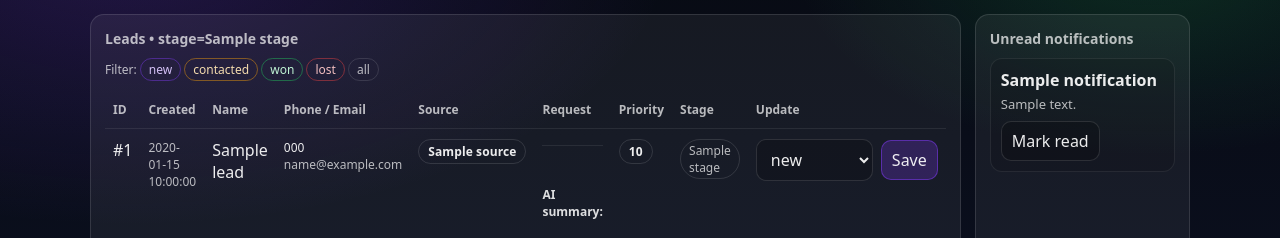
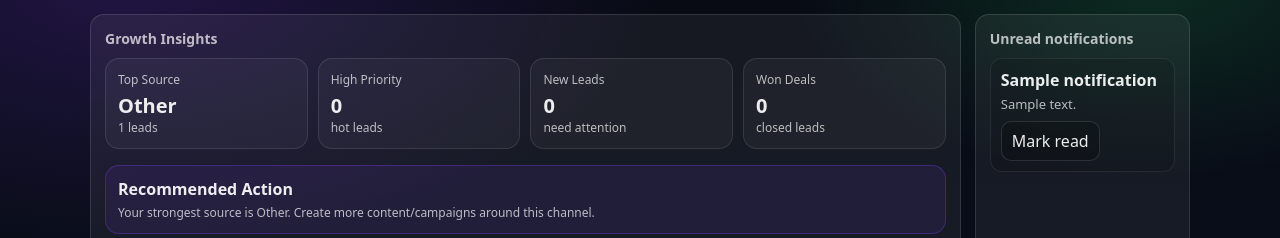
Before and after one commit to yehyazenab-eng/leadbot-ai-crm, a FastAPI app: template app/templates/crm/leads.html in a window 1280 px wide. Shown: the part 90-328 px from the top of the page. Run offline with FastAPI, Linux system fonts and the light colour scheme; the template is opened without the code that fills it: most values are stand-ins (such as "Sample title", 1, 10 or a date in 2020).

Commit message:
add marketing insights dashboard

```diff
--- a/app/templates/crm/leads.html
+++ b/app/templates/crm/leads.html
@@ -1,7 +1,114 @@
 {% extends "crm/base.html" %}
 {% block content %}
+  {% set ns = namespace(high=0, new=0, contacted=0, won=0, lost=0, instagram=0, tiktok=0, facebook=0, google=0, website=0, friend=0, other=0, top_source="unknown", top_source_count=0) %}
+
+  {% for lead in leads %}
+    {% if (lead.score or "Low")|lower == "high" %}
+      {% set ns.high = ns.high + 1 %}
+    {% endif %}
+
+    {% if lead.stage == "new" %}
+      {% set ns.new = ns.new + 1 %}
+    {% elif lead.stage == "contacted" %}
+      {% set ns.contacted = ns.contacted + 1 %}
+    {% elif lead.stage == "won" %}
+      {% set ns.won = ns.won + 1 %}
+    {% elif lead.stage == "lost" %}
+      {% set ns.lost = ns.lost + 1 %}
+    {% endif %}
+
+    {% set source = (lead.source or "other")|lower %}
+    {% if source == "instagram" %}
+      {% set ns.instagram = ns.instagram + 1 %}
+    {% elif source == "tiktok" %}
+      {% set ns.tiktok = ns.tiktok + 1 %}
+    {% elif source == "facebook" %}
+      {% set ns.facebook = ns.facebook + 1 %}
+    {% elif source == "google" %}
+      {% set ns.google = ns.google + 1 %}
+    {% elif source == "website" or source == "web" %}
+      {% set ns.website = ns.website + 1 %}
+    {% elif source == "friend" %}
+      {% set ns.friend = ns.friend + 1 %}
+    {% else %}
+      {% set ns.other = ns.other + 1 %}
+    {% endif %}
+  {% endfor %}
+
+  {% if ns.instagram > ns.top_source_count %}
+    {% set ns.top_source = "Instagram" %}
+    {% set ns.top_source_count = ns.instagram %}
+  {% endif %}
+  {% if ns.tiktok > ns.top_source_count %}
+    {% set ns.top_source = "TikTok" %}
+    {% set ns.top_source_count = ns.tiktok %}
+  {% endif %}
+  {% if ns.facebook > ns.top_source_count %}
+    {% set ns.top_source = "Facebook" %}
+    {% set ns.top_source_count = ns.facebook %}
+  {% endif %}
+  {% if ns.google > ns.top_source_count %}
+    {% set ns.top_source = "Google" %}
+    {% set ns.top_source_count = ns.google %}
+  {% endif %}
+  {% if ns.website > ns.top_source_count %}
+    {% set ns.top_source = "Website" %}
+    {% set ns.top_source_count = ns.website %}
+  {% endif %}
+  {% if ns.friend > ns.top_source_count %}
+    {% set ns.top_source = "Friend" %}
+    {% set ns.top_source_count = ns.friend %}
+  {% endif %}
+  {% if ns.other > ns.top_source_count %}
+    {% set ns.top_source = "Other" %}
+    {% set ns.top_source_count = ns.other %}
+  {% endif %}
+
   <div class="grid">
     <div class="card">
+      <h2>Growth Insights</h2>
+
+      <div style="display: grid; grid-template-columns: repeat(4, minmax(0, 1fr)); gap: 10px; margin-bottom: 16px;">
+        <div style="padding: 12px; border: 1px solid rgba(255,255,255,0.10); border-radius: 14px; background: rgba(255,255,255,0.04);">
+          <div class="muted small">Top Source</div>
+          <div style="font-size: 20px; font-weight: 700; margin-top: 4px;">{{ ns.top_source }}</div>
+          <div class="muted small">{{ ns.top_source_count }} leads</div>
+        </div>
+
+        <div style="padding: 12px; border: 1px solid rgba(255,255,255,0.10); border-radius: 14px; background: rgba(255,255,255,0.04);">
+          <div class="muted small">High Priority</div>
+          <div style="font-size: 20px; font-weight: 700; margin-top: 4px;">{{ ns.high }}</div>
+          <div class="muted small">hot leads</div>
+        </div>
+
+        <div style="padding: 12px; border: 1px solid rgba(255,255,255,0.10); border-radius: 14px; background: rgba(255,255,255,0.04);">
+          <div class="muted small">New Leads</div>
+          <div style="font-size: 20px; font-weight: 700; margin-top: 4px;">{{ ns.new }}</div>
+          <div class="muted small">need attention</div>
+        </div>
+
+        <div style="padding: 12px; border: 1px solid rgba(255,255,255,0.10); border-radius: 14px; background: rgba(255,255,255,0.04);">
+          <div class="muted small">Won Deals</div>
+          <div style="font-size: 20px; font-weight: 700; margin-top: 4px;">{{ ns.won }}</div>
+          <div class="muted small">closed leads</div>
+        </div>
+      </div>
+
+      <div style="padding: 12px; border: 1px solid rgba(124,58,237,0.35); border-radius: 14px; background: rgba(124,58,237,0.10); margin-bottom: 18px;">
+        <div style="font-weight: 700; margin-bottom: 4px;">Recommended Action</div>
+        <div class="muted small">
+          {% if ns.high > 0 %}
+            Follow up with your {{ ns.high }} high-priority lead{% if ns.high > 1 %}s{% endif %} first.
+          {% elif ns.new > 0 %}
+            Contact your {{ ns.new }} new lead{% if ns.new > 1 %}s{% endif %} before they go cold.
+          {% elif ns.top_source_count > 0 %}
+            Your strongest source is {{ ns.top_source }}. Create more content/campaigns around this channel.
+          {% else %}
+            No leads yet. Share your public form and start tracking where demand comes from.
+          {% endif %}
+        </div>
+      </div>
+
       <h2>Leads{% if stage %} • stage={{ stage }}{% endif %}</h2>
       <div class="muted small" style="margin-bottom: 10px;">
         Filter:
```
